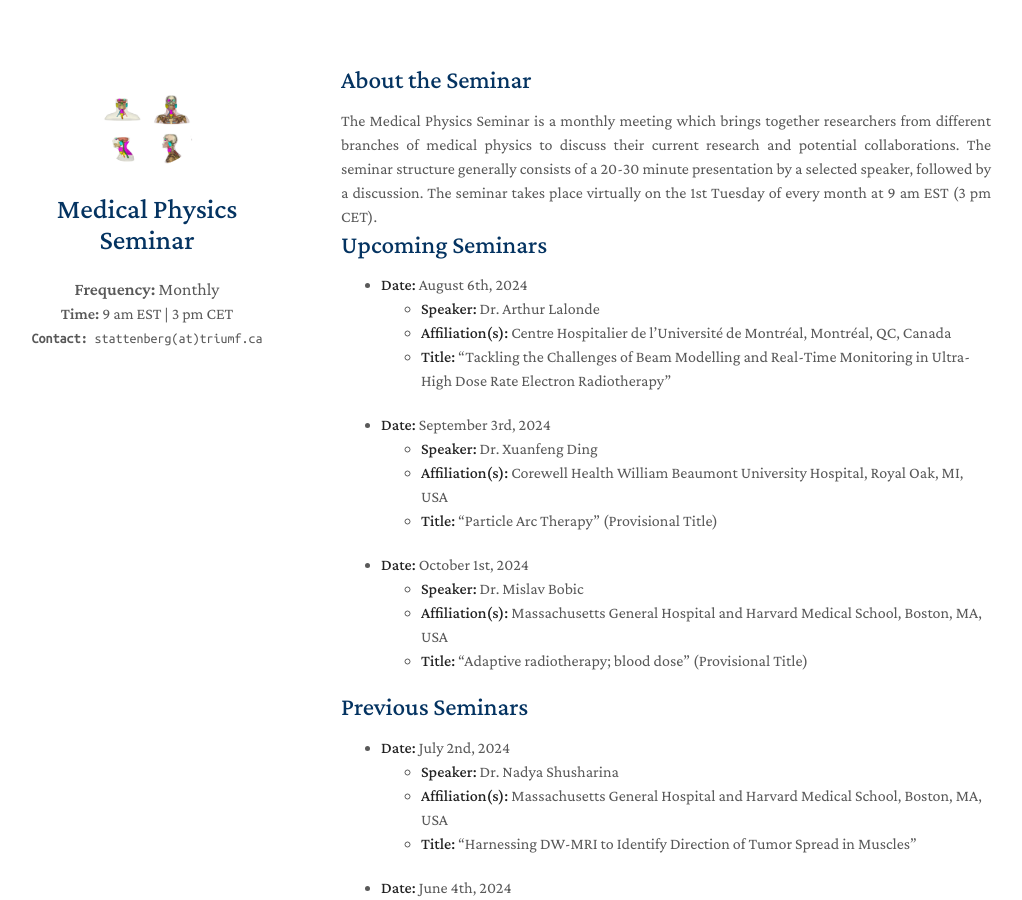
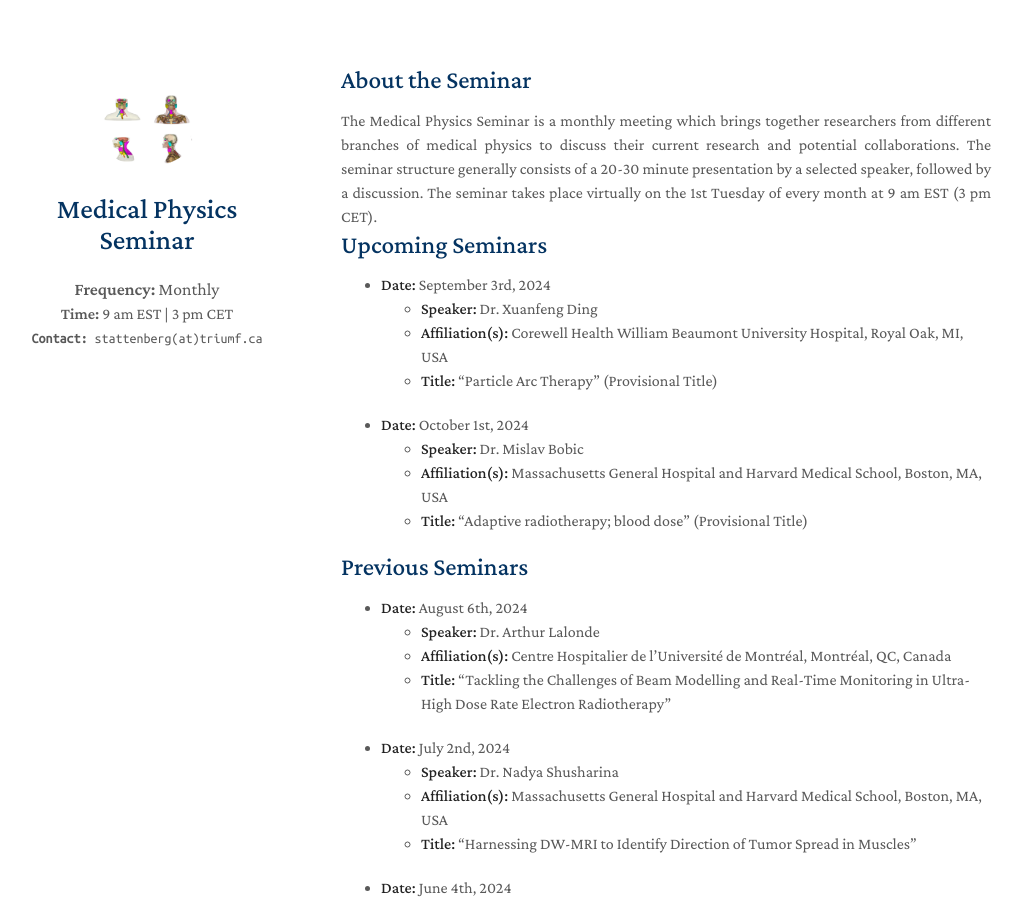
Before and after one commit to MedPhysSeminar/MedPhysSeminar.github.io, a Jekyll site: the page built from index.md, in a window 1280 px wide and 900 px high. Shown: the whole window, without its empty margins (129-1151 px from the left). Built offline with Jekyll 4.4.1, drawn with Linux system fonts in a browser that asks for light colours; nearby versions of some CDN libraries; a style sheet for code colours, icons or effects is not loaded; our own code applies the rules of GitHub Pages for plain Markdown files; part of the change alters nothing that is shown.

```diff
--- a/index.md
+++ b/index.md
@@ -8,11 +8,6 @@ layout: homepage
 
 
 ## Upcoming Seminars
-
-- **Date:** August 6th, 2024
-  - **Speaker:** Dr. Arthur Lalonde
-  - **Affiliation(s):** Centre Hospitalier de l'Université de Montréal, Montréal, QC, Canada
-  - **Title:** "Tackling the Challenges of Beam Modelling and Real-Time Monitoring in Ultra-High Dose Rate Electron Radiotherapy"
 
 - **Date:** September 3rd, 2024
   - **Speaker:** Dr. Xuanfeng Ding
@@ -25,6 +20,11 @@ layout: homepage
   - **Title:** "Adaptive radiotherapy; blood dose" (Provisional Title)
 
 ## Previous Seminars
+
+- **Date:** August 6th, 2024
+  - **Speaker:** Dr. Arthur Lalonde
+  - **Affiliation(s):** Centre Hospitalier de l'Université de Montréal, Montréal, QC, Canada
+  - **Title:** "Tackling the Challenges of Beam Modelling and Real-Time Monitoring in Ultra-High Dose Rate Electron Radiotherapy"
 
 - **Date:** July 2nd, 2024
   - **Speaker:** Dr. Nadya Shusharina
```
